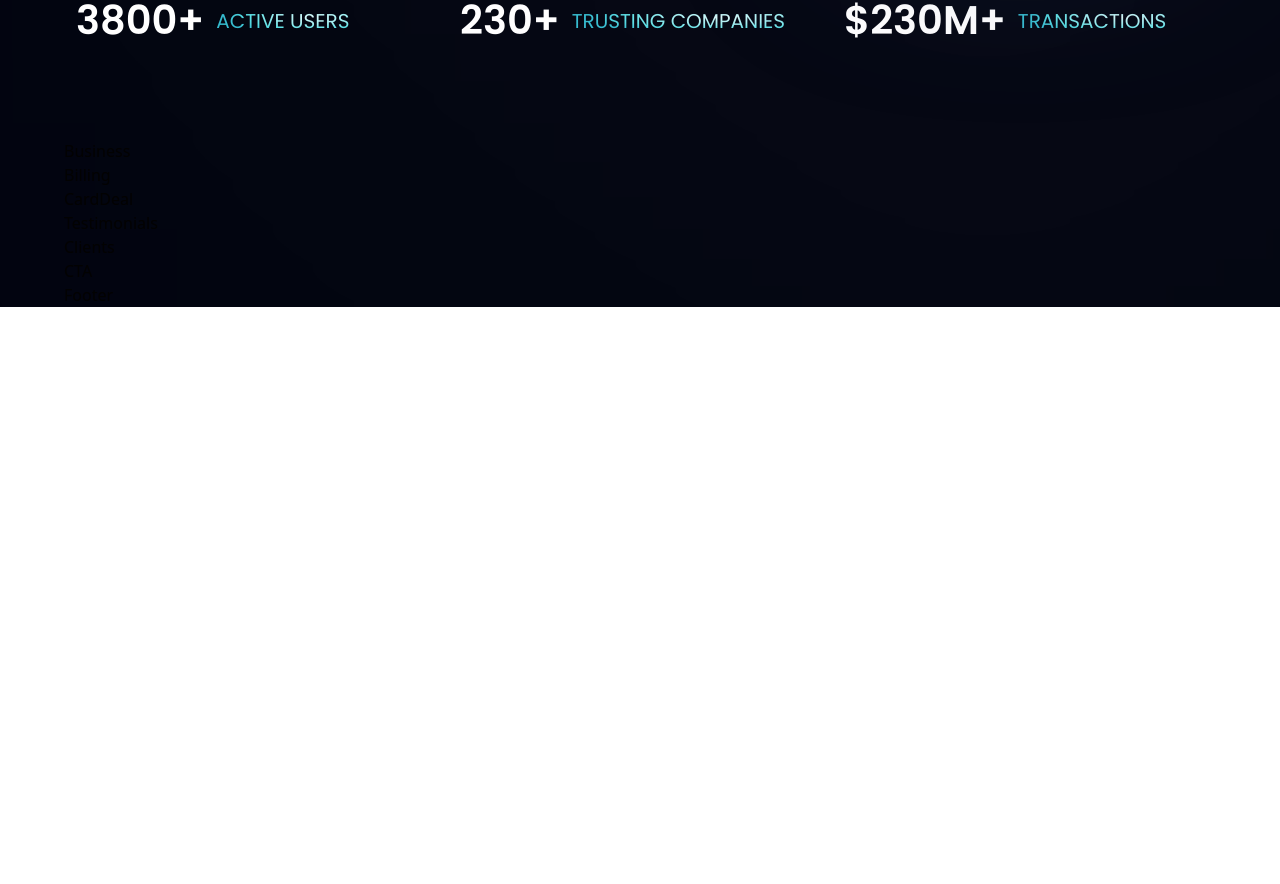
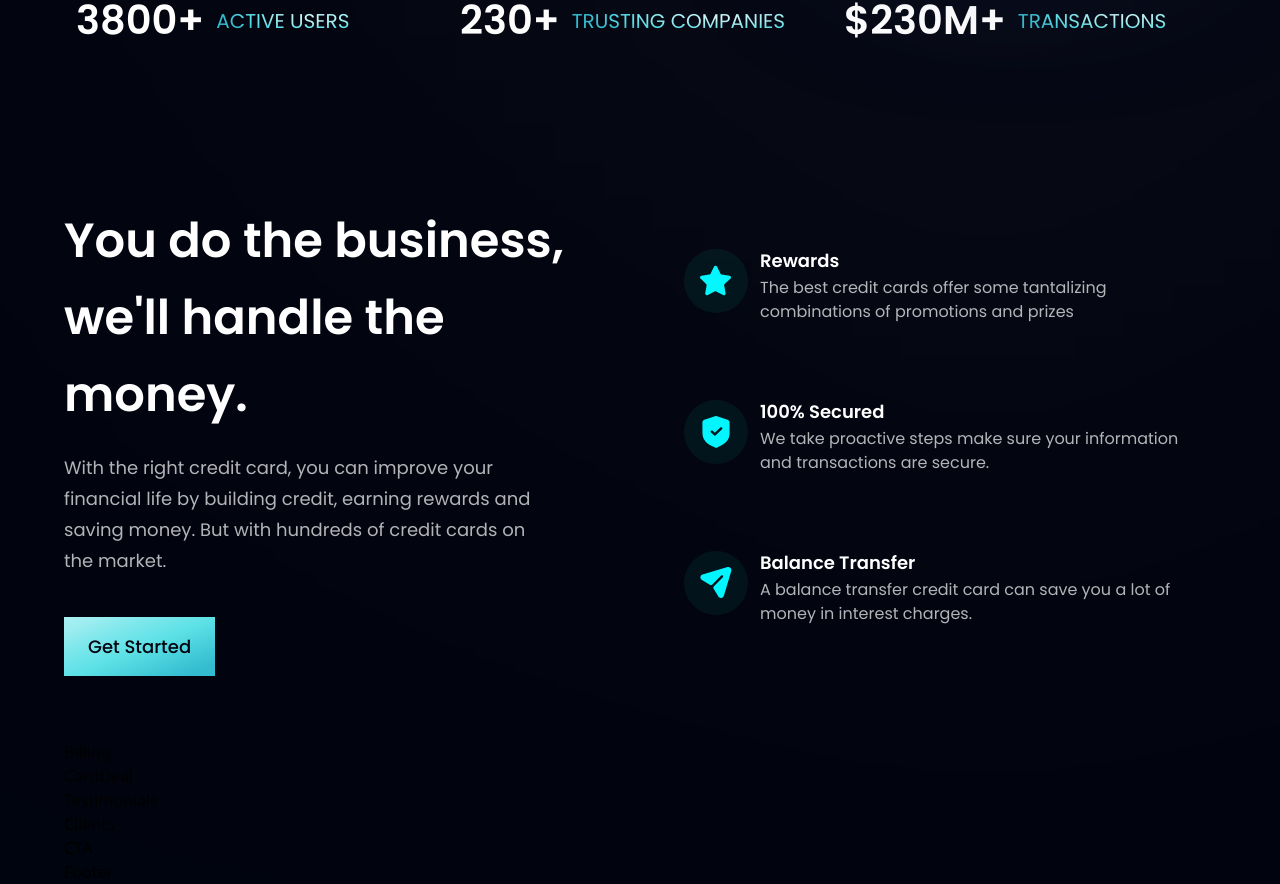
Before and after one commit to wilsonmike/modern-bank-landing, a React (Vite) app: page / in a window 1280 px wide. Shown: the part 770-1654 px from the top of the page. Before the commit the page ends 1077 px from the top, so only its background shows below. Built offline with nearby package versions, Linux system fonts and the light colour scheme.

Commit message:
added business section (need to add active highlight on middle feature)

```diff
--- a/src/components/Business.jsx
+++ b/src/components/Business.jsx
@@ -1,9 +1,37 @@
-import React from 'react'
+import { features } from "../constants"
+import styles, { layout } from "../style"
+import Button from './Button'
 
-const Business = () => {
-    return (
-        <div>Business</div>
-    )
-}
+const FeatureCard = ({ icon, title, content, index }) => (
+    <div className={`flex flex-row p-6 rounded-[20px] ${index !== features.length - 1 ? "mb-6" : "mb-0"} feature-card`}>
+        <div className={`w-[64px] h-[64px] rounded-full ${styles.flexCenter} bg-dimBlue`}>
+            <img src={icon} alt="icon" className="w-[50%] h-[50%] object-contain" />
+        </div>
+        <div className="flex-1 flex flex-col ml-3">
+            <h4 className="font-poppins font-semibold text-white text-[18px] leading-[23px] mb-1">
+                {title}
+            </h4>
+            <p className="font-poppins font-normal text-dimWhite text-[16px] leading-[24px] mb-1">
+                {content}
+            </p>
+        </div>
+    </div>
+)
+
+const Business = () => (
+    <section id="features" className={layout.section}>
+        <div className={layout.sectionInfo}>
+            <h2 className={styles.heading2}>You do the business, <br className="sm:block hidden" /> we'll handle the money.</h2>
+            <p className={`${styles.paragraph} max-w-[470px] mt-5`}>With the right credit card, you can improve your financial life by building credit, earning rewards and saving money. But with hundreds of credit cards on the market.</p>
+
+            <Button styles="mt-10" />
+        </div>
+        <div className={`${layout.sectionImg} flex-col`}>
+            {features.map((feature, index) => (
+                <FeatureCard key={feature.id} {...feature} index={index} />
+            ))}
+        </div>
+    </section>
+)
 
 export default Business
--- a/src/components/Button.jsx
+++ b/src/components/Button.jsx
@@ -1,9 +1,9 @@
 import React from 'react'
 
-const Button = () => {
-    return (
-        <div>Button</div>
-    )
-}
+const Button = ({ styles }) => (
+    <button type="button" className={`py-4 px-6 bg-blue-gradient font-poppins font-medium text-[18px] text-primary outline-none ${styles}`}>
+        Get Started
+    </button>
+)
 
 export default Button
```
